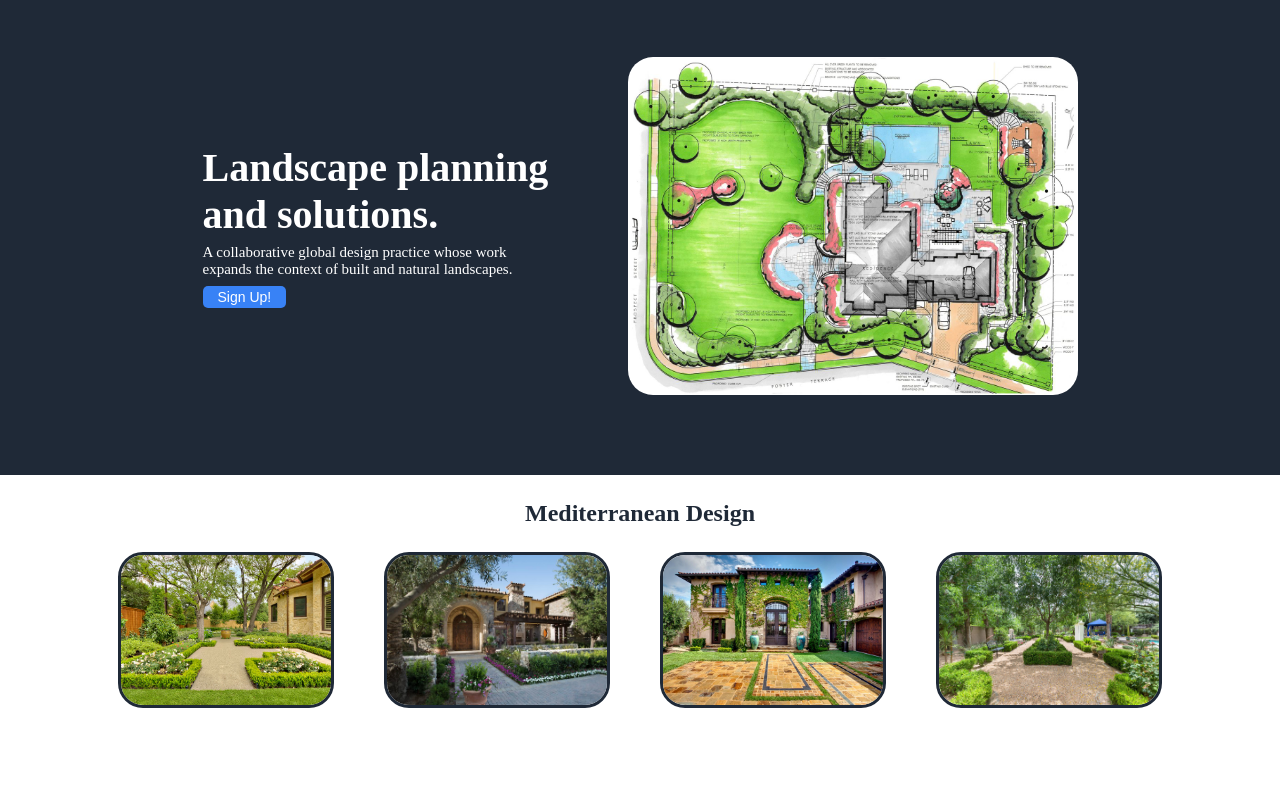
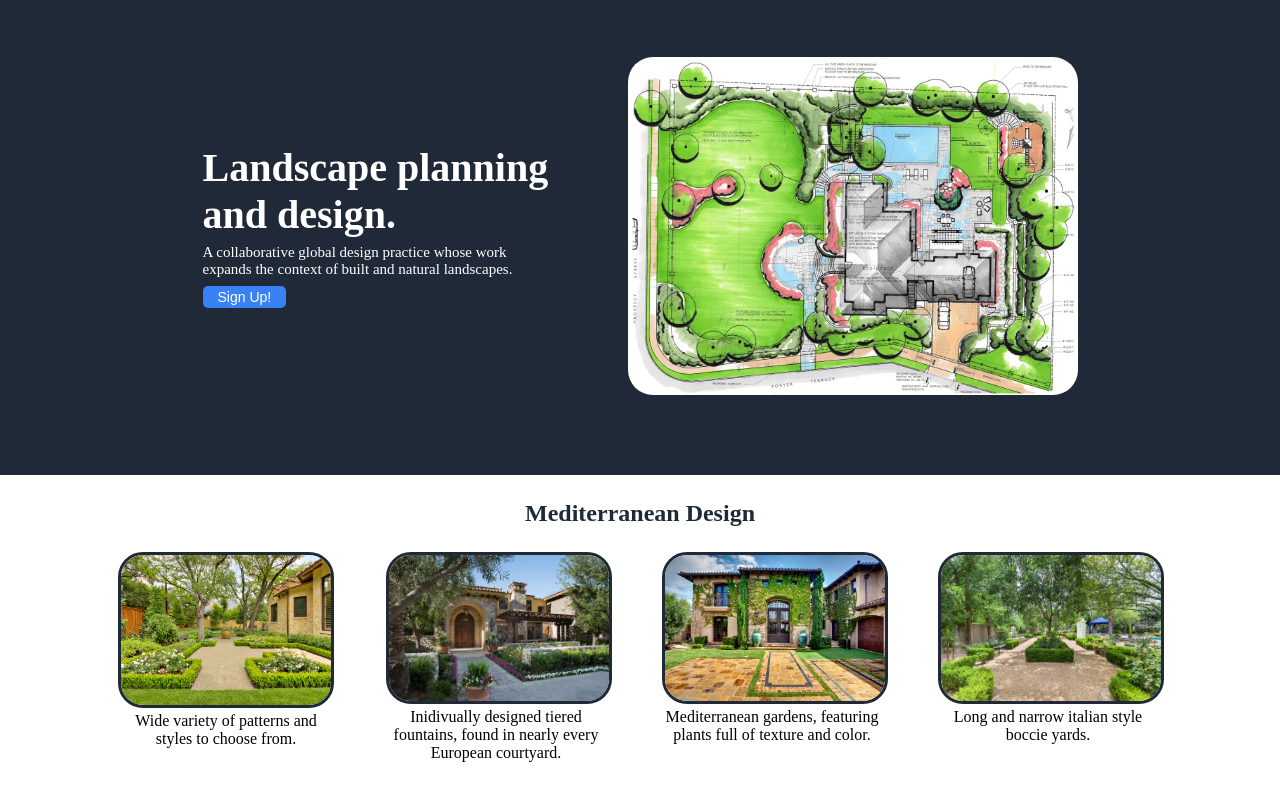
Before and after one commit to AugustinCr/flexboxproject, a plain HTML site: page index.html in a window 1280 px wide. Shown: the part 53-854 px from the top of the page. Before the commit the page ends 800 px from the top, so only its background shows below. Drawn offline with Linux system fonts and the light colour scheme; files whose address does not match are found by name.

Commit message:
/home/cordovan/Desktop/the_odin_project/flexboxproject/

```diff
--- a/index.html
+++ b/index.html
@@ -18,7 +18,7 @@
             </div>
             <div class="section1">
                 <div class="section1-text">
-                    <div class="section1-headtext">Landscape planning and solutions.</div>
+                    <div class="section1-headtext">Landscape planning and design.</div>
                     <div class="section1-subtext">A collaborative global design practice whose work expands the context of built and natural landscapes.</div>
                     <button class="section1-button" type="button">Sign Up!</button>
                 </div>
@@ -27,10 +27,22 @@
             <div class="section2-headtext">Mediterranean Design</div>
             <div class="section2">
                 <div class="design-container">
-                    <img class="section2-designs" src="/home/cordovan/Desktop/the_odin_project/flexboxproject/images/design1.jpg">
-                    <img class="section2-designs" src="/home/cordovan/Desktop/the_odin_project/flexboxproject/images/design2.jpeg">
-                    <img class="section2-designs" src="/home/cordovan/Desktop/the_odin_project/flexboxproject/images/design3.jpeg">
-                    <img class="section2-designs" src="/home/cordovan/Desktop/the_odin_project/flexboxproject/images/design4.jpg">
+                    <div>
+                        <img class="section2-designs" src="/home/cordovan/Desktop/the_odin_project/flexboxproject/images/design1.jpg">
+                        <div class="section2-designstext">Wide variety of patterns and styles to choose from.</div>
+                    </div>
+                    <div>
+                        <img class="section2-designs" src="/home/cordovan/Desktop/the_odin_project/flexboxproject/images/design2.jpeg">
+                        <div class="section2-designstext">Inidivually designed tiered fountains, found in nearly every European courtyard.</div>
+                    </div>
+                    <div>
+                        <img class="section2-designs" src="/home/cordovan/Desktop/the_odin_project/flexboxproject/images/design3.jpeg">
+                        <div class="section2-designstext">Mediterranean gardens, featuring plants full of texture and color. </div>
+                    </div>
+                    <div>
+                        <img class="section2-designs" src="/home/cordovan/Desktop/the_odin_project/flexboxproject/images/design4.jpg">
+                        <div class="section2-designstext">Long and narrow italian style boccie yards.</div>
+                    </div>
                 </div>
             </div>
             <div class="section3">
--- a/style.css
+++ b/style.css
@@ -93,6 +93,8 @@ a, a:hover, a:focus, a:active {
     display: flex;
     flex: auto;
     justify-content: space-evenly;
+    text-align: center;
+    margin-bottom: 100px;
 
 }
 
@@ -107,3 +109,9 @@ a, a:hover, a:focus, a:active {
     border-radius: 25px;
     border: 3px solid #1F2937;
 }
+
+.section2-designstext {
+    display: flex;
+    justify-content: center;
+    max-width: 220px;
+}
```
